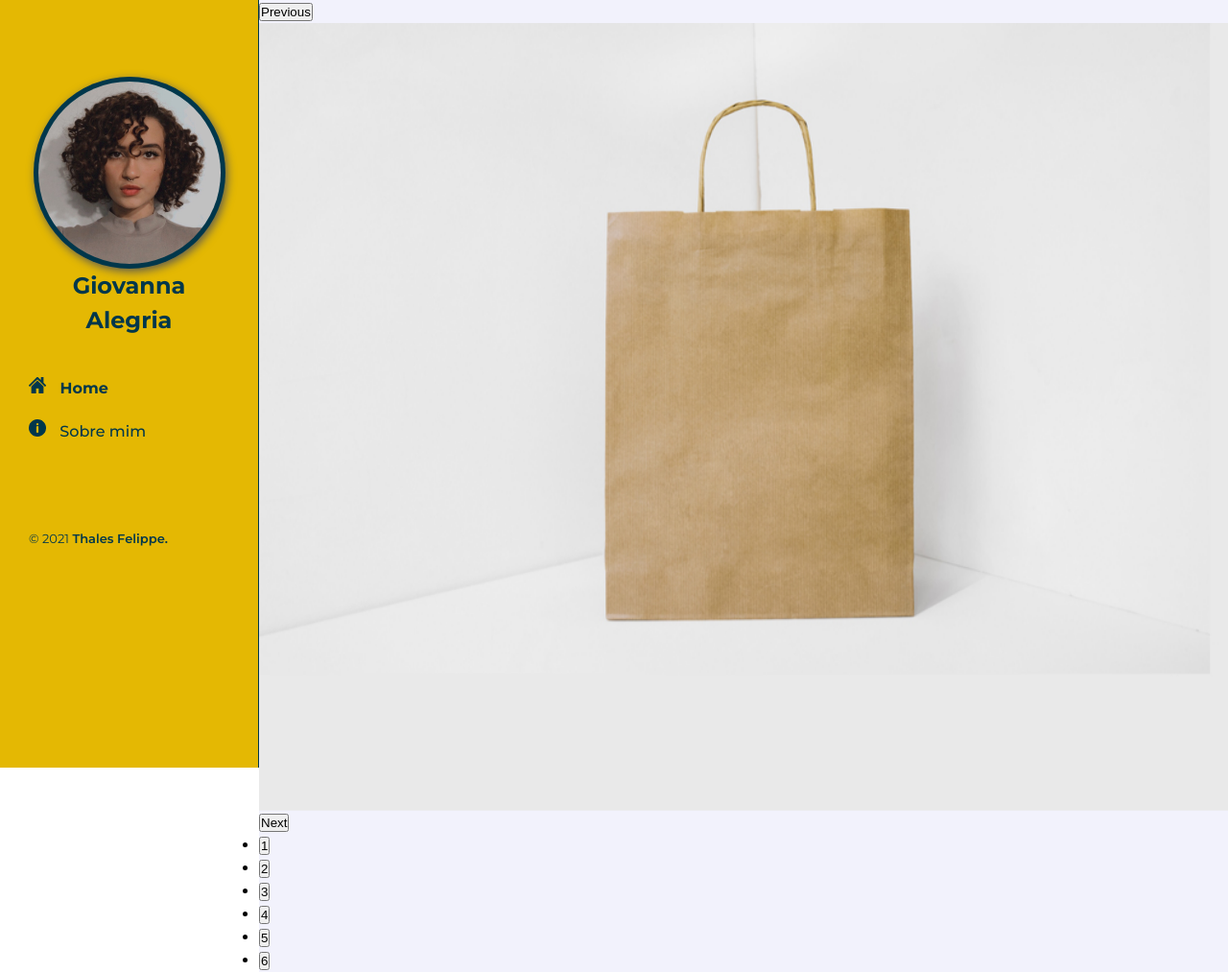
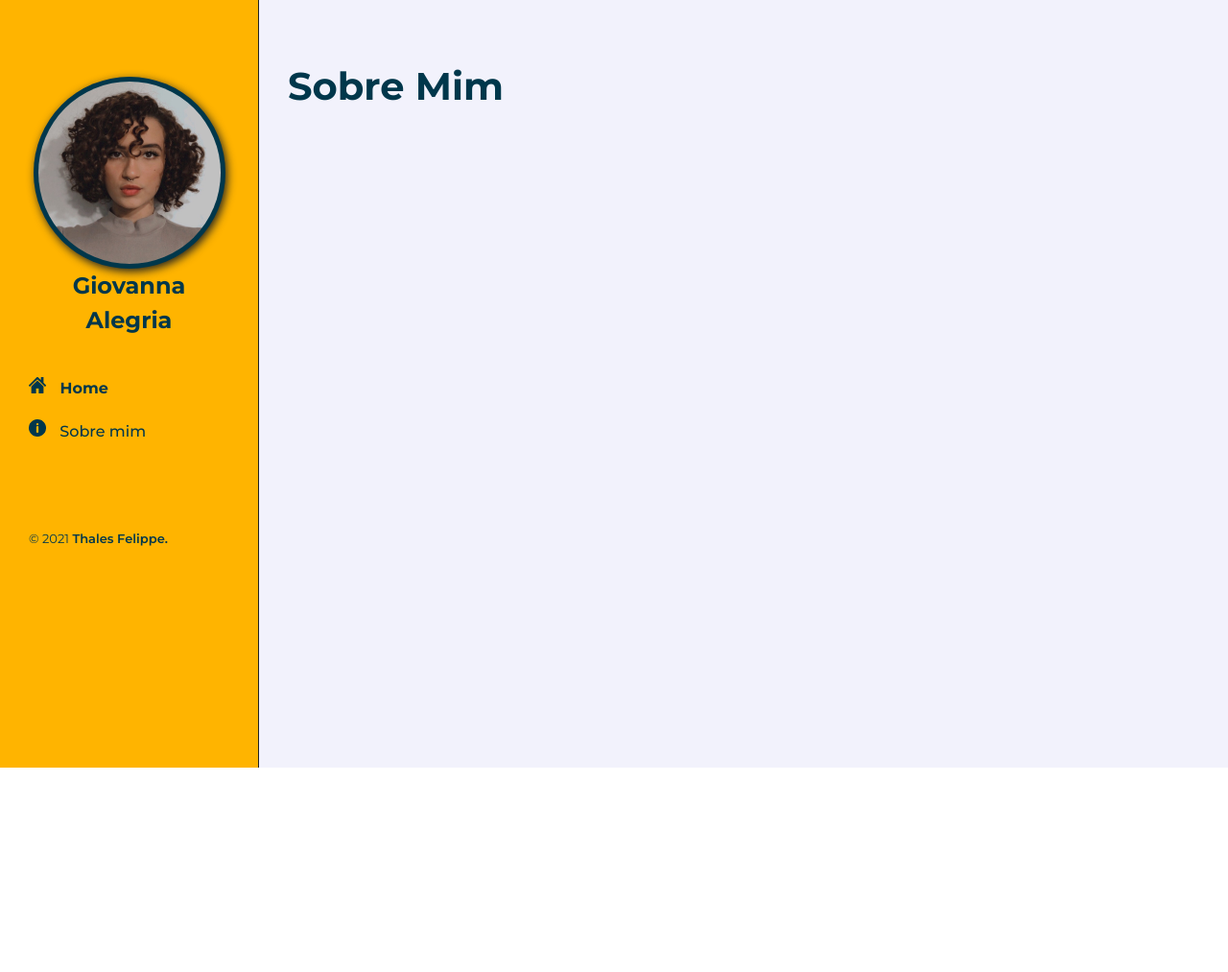
Before and after one commit to thalesfelippe/Portifolio-Gi, a plain HTML site: page index.html in a window 1280 px wide. Shown: the whole page at 96% size. After the commit the page ends 800 px from the top, so only its background shows below. Drawn offline with nearby package versions, Linux system fonts and the light colour scheme.

Commit message:
Add files via upload

```diff
--- a/css/style.css
+++ b/css/style.css
@@ -16,6 +16,7 @@ body {
     text-decoration: none;
     box-sizing: border-box;
 }
+
 ::before,::after{
     box-sizing: border-box;
 }
@@ -24,21 +25,67 @@ section {
     background-color: #F2F2FC;
     min-height: 100vh;
     display: block;
+    padding: 0 30px;
 }
+
+section .container {
+    padding-top: 60px;
+    padding-bottom: 70px;
+}
+
+.section-title {
+    flex: 0 0 100%;
+    max-width: 100%;
+}
+
+.section-title h2 {
+    font-size: 40px;
+    color: #00374B;
+    font-weight: 700;
+    margin: 0;
+}
+
+.section-title h2::before {
+
+}
+
+.row {
+    display: flex;
+    flex-wrap: wrap;
+    margin-right: -15px;
+    margin-left: -15px;
+    position: relative;
+}
+
+.padd-15 {
+    padding-right: 15px;
+    padding-left: 15px;
+}
+
 .main-content{
     padding-left: 270px;
+}
+
+.container {
+    max-width: 1100px;
+    width: 100%;
+    margin: auto;
+}
+
+.hidden {
+    display: none;
 }
 
 /* Aside */
 .aside {
     width: 270px;
-    background-color: #E4B803;
+    background-color: #ffb400;
     position: fixed;
     height: 100%;
     left: 0;
     top: 0;
     z-index: 10;
-    border-right: 1px solid #00374B;
+    border-right: 1px solid #222222;
     padding: 30px;
 }
 
@@ -50,7 +97,7 @@ section {
     height: 200px;
     background-color: #00374B;
     border-radius: 50%;
-    box-shadow: 2px 3px 10px #5E5B52;
+    box-shadow: 2px 3px 10px #222222;
 }
 
 .aside .logo img{
@@ -153,4 +200,12 @@ section {
     font-weight: 600;
     text-decoration: none;
 }
+
 /* Home */
+
+.home {
+    min-height: 100vh;
+    display: flex;
+}
+
+/* About Section */
--- a/index.html
+++ b/index.html
@@ -4,6 +4,7 @@
   <title>Giovanna Alegria</title>
   <meta charset="utf-8">
   <meta name="viewport" content="width=device-width, initial-scale=1">
+
    <!-- FavIcon -->
   <link rel="shortcut icon" href="images/Favicon.png">
    <!-- css -->
@@ -18,6 +19,7 @@
 
   <!-- Main container -->
   <div class="main-container">
+
     <!-- Aside -->
     <div class="aside">
       <!-- Logo -->
@@ -42,11 +44,13 @@
       </div>
     </div>
     <!-- Aside End -->
+
     <!-- Main Content -->
     <div class="main-content">
+
       <!-- Home Section -->
-      <section class="home-section">
-        <div class="project-carousel">
+      <section class="home-section hidden">
+        <!-- <div class="project-carousel">
           <img src="./images/portfolio/1.jpg">
           <img src="./images/portfolio/2.jpg">
           <img src="./images/portfolio/3.jpg">
@@ -56,11 +60,25 @@
         </div>
         <div id="arrow-prev" class="arrow"></div>
         <div id="watch-name" class="description"></div>
-        <div id="arrow-next" class="arrow"></div>
+        <div id="arrow-next" class="arrow"></div> -->
       </section>
       <!-- Home Section End -->
+
+      <!-- About Section -->
+      <section class="about section">
+        <div class="container">
+          <div class="row">
+            <div class="section-title padd-15">
+              <h2>Sobre Mim</h2>
+            </div>
+          </div>
+        </div>
+      </section>
+      <!-- About Section End -->
     </div>
+
     <!-- Main content End -->
+
   </div>
   <!-- Main container -->
 
```
Also changed, not shown: js/index.js (line endings or trailing spaces).
